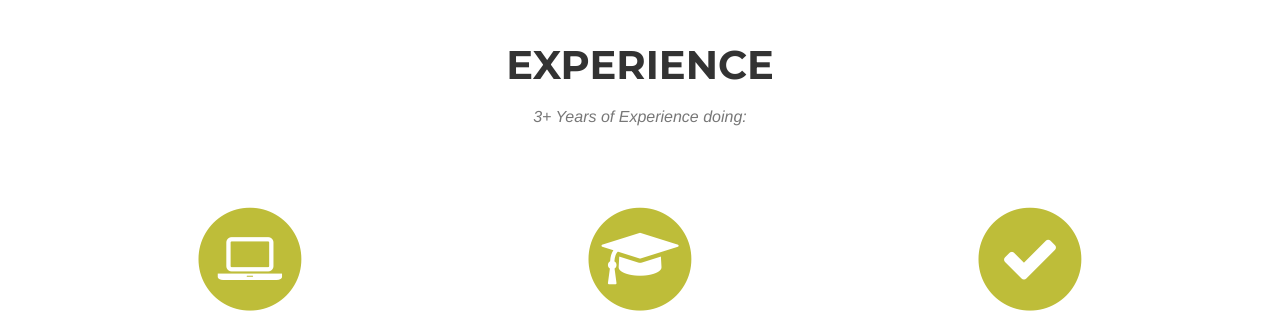
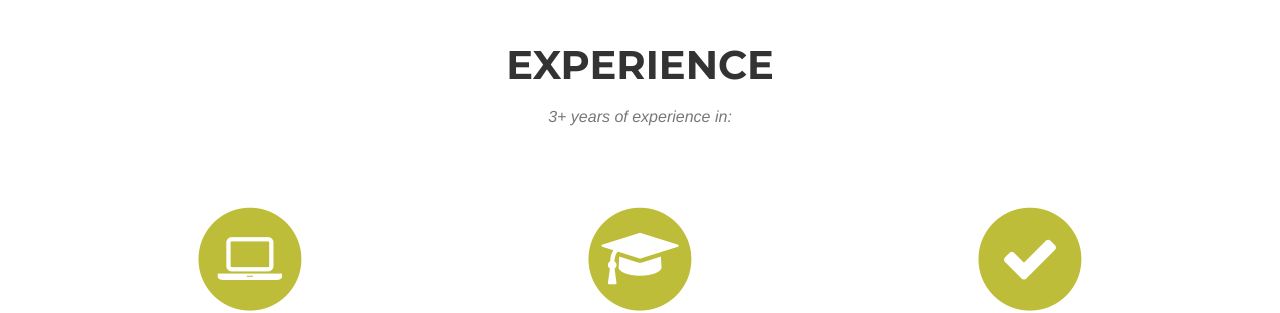
Before and after one commit to jmartens/kaspermarstal.github.io, a Jekyll site: the page built from index.html, in a window 1280 px wide and 900 px high, scrolled down 863 px. Shown: the part 152-465 px from the top of the window. Built offline with Jekyll 4.4.1, drawn with Linux system fonts in a browser that asks for light colours; some web fonts are replaced.

Commit message:
Update experience.html

```diff
--- a/_includes/experience.html
+++ b/_includes/experience.html
@@ -4,7 +4,7 @@
             <div class="row">
                 <div class="col-lg-12 text-center">
                     <h2 class="section-heading">Experience</h2>
-                    <h3 class="section-subheading text-muted">3+ Years of Experience doing:</h3>
+                    <h3 class="section-subheading text-muted">3+ years of experience in:</h3>
                 </div>
             </div>
             <div class="row text-center">
```
